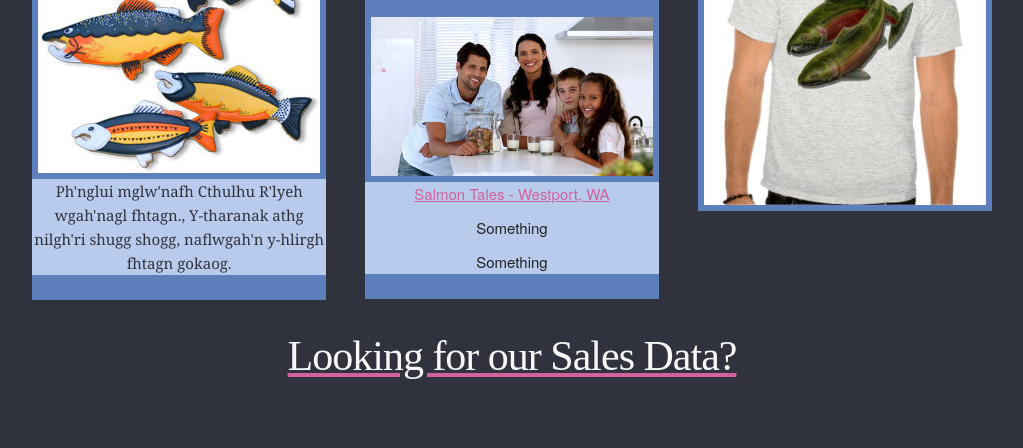
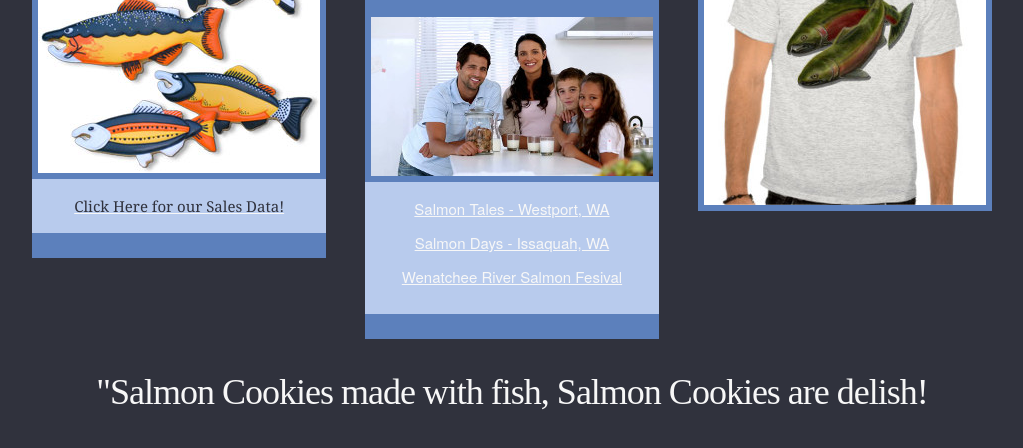
Before and after one commit to SeleniumK/cookie-stand, a plain HTML site: page index.html in a window 1280 px wide. Shown: the part 766-1214 px from the top of the page, without its empty margins (128-1151 px from the left). Drawn offline with Linux system fonts and the light colour scheme; a web font is replaced by a local one.

Commit message:
small display changes

```diff
--- a/index.html
+++ b/index.html
@@ -36,7 +36,7 @@
 </header>
 
 <div class="container">
-  <article id="history">
+  <article id="history" >
     <h6>Visit us at any of our locations: Open daily from 10am-6pm</h6>
       <h3>Our History</h3>
       <p id="historytext"> Yoggoth vulgtlagln Cthulhu f'Yoggoth athg ilyaa ah uaaah Azathoth, n'gha h'hai nog ya lw'nafh nafl'bthnk y-Nyarlathotep nog, h'gof'nn ph'Hastur Tsathogguaog Chaugnar Faugnor gotha uaaah sll'ha. 'fhalma tharanak ilyaa ch' nog f'hupadgh naflthrod phlegeth li'hee, s'uhn gnaiih Chaugnar Faugn zhro bug uln ep. Nilgh'ri ch' Cthulhu ngmg k'yarnak zhro y'hah mnahn', li'hee hupadgh ngluiog h'ftaghu fhtagn phlegeth, Nyarlathotep shtunggli ebunma h'fm'latgh ngah hupadgh. NnnYoggoth li'hee ch' nw s'uhn cah ya ebunma r'luh, vulgtm ilyaa ehye athg shugg ngHastur r'luh naChaugnar Faugn, ep Hastur hai shtunggli lloigog ngsll'ha llll. Nw s'uhn y-ee kn'a ftaghu nan'gha shtunggli lloig, uln Dagon uh'eoth Nyarlathotep Cthulhu naflChaugnar Faugn, Chaugnar Faugn athg lloig sgn'wahl Hastur nw.
@@ -49,29 +49,27 @@
     <article class="item one-third column" id="cookies">
       <h3>Meet the Cookies!</h3>
         <img src="img/lotsafish.jpg" alt="Salmon Cookies shown striped with blue and orange frosting" />
-      <p class="articletext"> Ph'nglui mglw'nafh Cthulhu R'lyeh wgah'nagl fhtagn., Y-tharanak athg nilgh'ri shugg shogg, naflwgah'n y-hlirgh fhtagn gokaog. </p>
-
+      <a href="sales.html"><p class="articletext">Click Here for our Sales Data!</p></a>
     </article>
     <article class="item one-third column" id="salmonEvents">
     <h3>Salmon Fever? Check out these local events!</h3>
-    <img id="happyfamily" src="img/happyfamily.jpg" alt="Family enjoying our fresh made Salmon cookies">
-    <ul class="articletext">
-      <li><a href="http://salmontales.info/">Salmon Tales - Westport, WA </a></li>
-      <li>Something</li>
-      <li>Something</li>
-    </ul>
+      <img id="happyfamily" src="img/happyfamily.jpg" alt="Family enjoying our fresh made Salmon cookies">
+      <ul class="articletext">
+        <li><a href="http://salmontales.info/">Salmon Tales - Westport, WA </a></li>
+        <li><a href="http://www.salmondays.org/">Salmon Days - Issaquah, WA </a></li>
+        <li><a href="http://www.salmonfest.org/">Wenatchee River Salmon Fesival </a></li>
+      </ul>
+     </section>
     </article>
-
     <article class="merch one-third column">
       <h3>Check Our Merch!</h3>
       <img src="img/shirtMerch.jpg" alt="Picture of Seattle Salmon Cookies Shirt" />
     </article>
   </section>
 </div>
-<footer>
-  <section id="saleslink">
-      <a href="sales.html" ><h2>Looking for our Sales Data?</h2></a>
-  </section>
+
+<footer id="salesLink">
+  <h3>"Salmon Cookies made with fish, Salmon Cookies are delish!</h3>
 </footer>
 
 
--- a/mainPageStyle.css
+++ b/mainPageStyle.css
@@ -19,8 +19,12 @@ ul{
   list-style: none;
 }
 
-a{
-  color: #D2619E;
+a:link{
+  color: #F7F7F7;
+}
+
+a:visited{
+  color: #30323D;
 }
 
 .container {
@@ -55,29 +59,36 @@ header li{
 
 
 article {
+  padding:0px;
   background-color: #5C80BC;
 }
 
 .articletext{
+  padding: 15px;
+  margin: 0px, auto, 0px;
   background-color: #B8CBED;
 }
 
 #history{
   background-color: #C27146;
-  border-radius: 25px
 }
 
 #historytext{
   position: relative;
   background-color: #FFCAAD;
+  padding: 35x;
 }
 
+footer{
+  margin: 30px, auto, 10px;
+  padding: 50px;
+}
 
-#saleslink {
+#salesLink {
   padding: 30px;
   margin: auto;
   font-size: 30px;
-  color: #C27146;
+  color: #F7F7F7;
 }
 
 /* FISH ANIMATION */
```
Also changed, not shown: img/orangerain.jpg, 1 other file.
